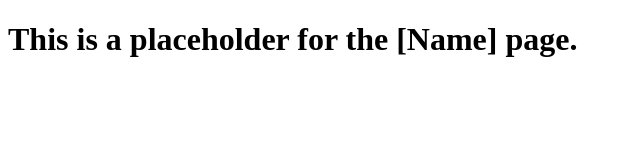
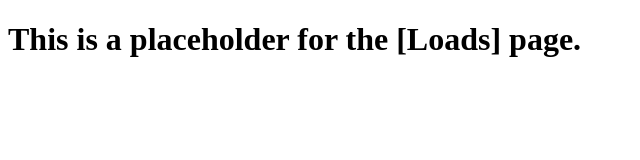
Before and after one commit to Orhanelturk/Orhan3, a website: page Loads.html in a window 1280 px wide. Shown: the full height of the page, 0-640 px from the left. Drawn offline with Linux system fonts and the light colour scheme.

Commit message:
Update Loads.html

```diff
--- a/Loads.html
+++ b/Loads.html
@@ -4,6 +4,6 @@
     <title>Placeholder</title>
 </head>
 <body>
-    <h1>This is a placeholder for the [Name] page.</h1>
+    <h1>This is a placeholder for the [Loads] page.</h1>
 </body>
 </html>
```
